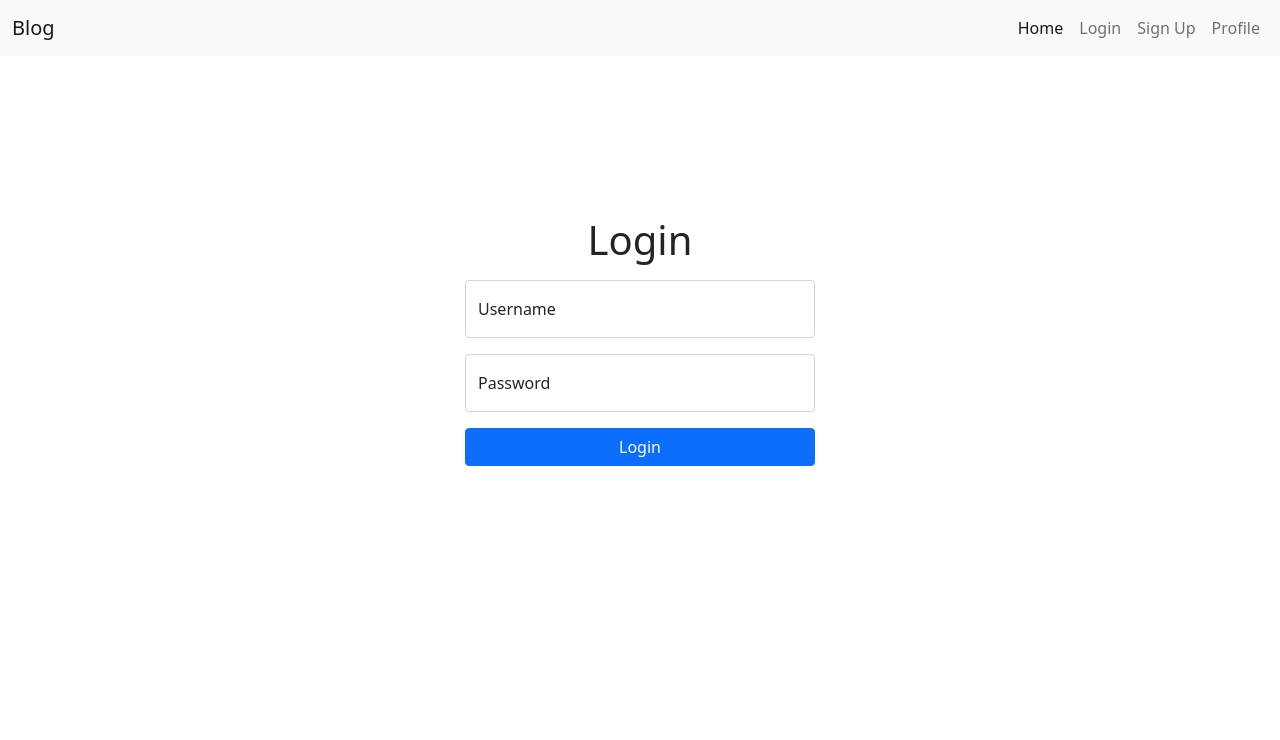
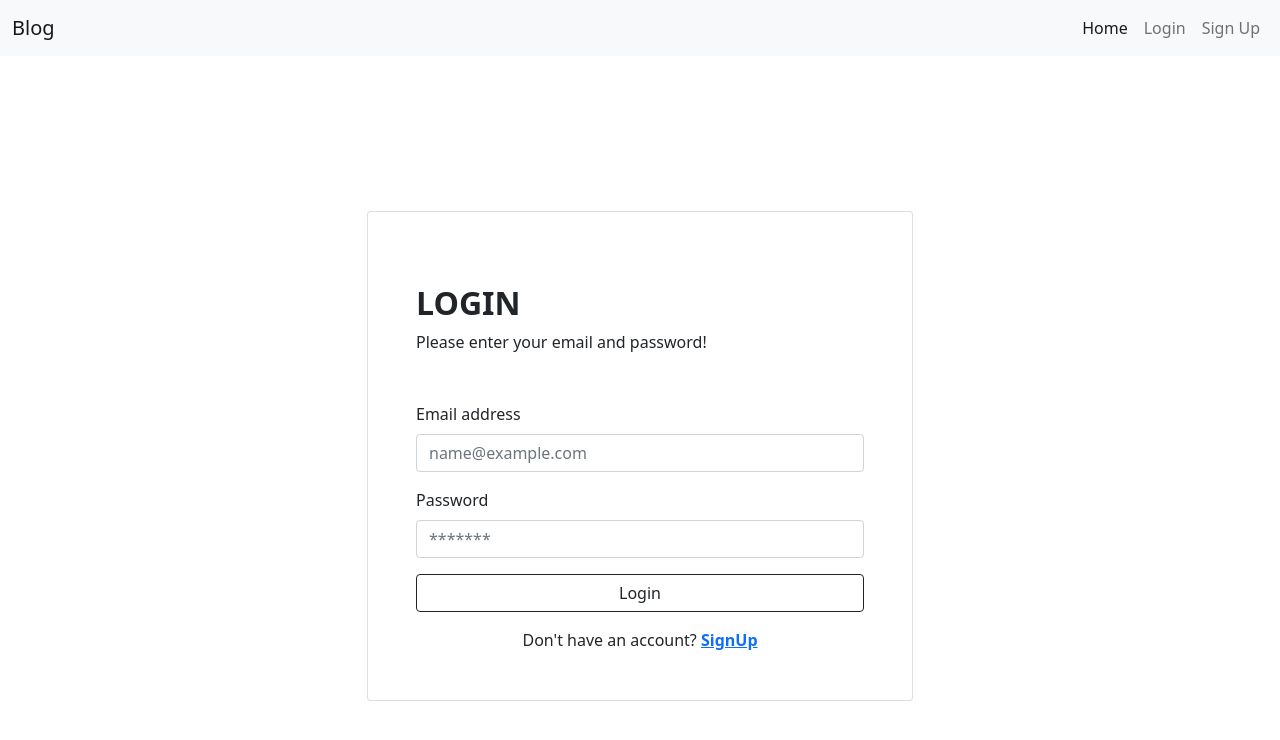
Before and after one commit to Abrar-Reza/Blog-Frontend, a Vue app: page /login in a window 1280 px wide. Shown: the top 740 px of the page. Built offline with nearby package versions, Linux system fonts and the light colour scheme.

Commit message:
login and signup

```diff
--- a/src/App.vue
+++ b/src/App.vue
@@ -1,5 +1,10 @@
 <script setup>
   import { RouterView, RouterLink } from 'vue-router'
+  import { useAuthStore } from "@/stores/auth"
+  import { storeToRefs } from 'pinia';
+
+  const { isAuthenticated } = storeToRefs(useAuthStore())
+
 </script>
 
 <template>
@@ -15,19 +20,20 @@
           <li class="nav-item">
             <RouterLink class="nav-link active" aria-current="page" to="/">Home</RouterLink>
           </li>
-          <li class="nav-item">
+          <li v-if="!isAuthenticated" class="nav-item">
             <RouterLink class="nav-link" to="/login">Login</RouterLink>
           </li>
-          <li class="nav-item">
+          <li v-if="!isAuthenticated" class="nav-item">
             <RouterLink class="nav-link" to="/signup">Sign Up</RouterLink>
           </li>
-          <li class="nav-item">
+          <li v-if="isAuthenticated" class="nav-item">
             <RouterLink class="nav-link" to="/profile">Profile</RouterLink>
           </li>
         </ul>
       </div>
     </div>
   </nav>
+
   <RouterView />
 
 </template>
--- a/src/views/Login.vue
+++ b/src/views/Login.vue
@@ -1,11 +1,11 @@
 <script setup>
-    import {useRouter} from 'vue-router'
-    import {ref} from 'vue'
+    import { useRouter, RouterLink } from 'vue-router'
+    import { ref } from 'vue'
     import axios from 'axios'
-    import {useAuthStore} from "@/stores/auth"
+    import { useAuthStore } from "@/stores/auth"
 
     const authStore = useAuthStore();
-    const {setToken} = authStore
+    const { setToken } = authStore
 
     const router = useRouter()
     const identifier = ref('')
@@ -21,10 +21,11 @@
                 setToken(token)
                 console.log('User profile', response.data.user);
                 console.log('User token', token);
-                router.push('profile')
+                router.push('/profile')
             })
             .catch(error => {
-                console.log(error)
+                console.log(error.response.data.error.message)
+                alert("Invaild email or password")
             })
         }
     }
@@ -32,26 +33,39 @@
 </script>
 
 <template>
-    <div class="login mx-3">
 
-        <h1 class="text-center mb-3" style="margin-top: 20vh">Login</h1>
+    <div class="vh-100 d-flex justify-content-center align-items-center">
+        <div class="container">
+            <div class="row d-flex justify-content-center">
+                <div class="col-12 col-md-8 col-lg-6">
+                    <div class="card bg-white">
+                        <div @submit.prevent="Login" class="card-body p-5">
+                            <form class="mb-3 mt-md-4">
+                                <h2 class="fw-bold mb-2 text-uppercase ">Login</h2>
+                                <p class=" mb-5">Please enter your email and password!</p>
+                                <div class="mb-3">
+                                    <label for="email" class="form-label ">Email address</label>
+                                    <input v-model="identifier" type="email" class="form-control" id="email" placeholder="name@example.com" required>
+                                </div>
+                                <div class="mb-3">
+                                    <label for="password" class="form-label ">Password</label>
+                                    <input v-model="password" type="password" class="form-control" id="password" placeholder="*******" required>
+                                </div>
+                                <div class="d-grid">
+                                    <button class="btn btn-outline-dark" type="submit">Login</button>
+                                </div>
+                            </form>
+                            <div>
+                                <p class="mb-0  text-center">Don't have an account?
+                                    <RouterLink to="/signup" class="text-primary fw-bold">SignUp</RouterLink>
+                                </p>
+                            </div>
 
-        <form @submit.prevent="Login">
-            <div class="mx-auto" style="max-width: 350px;">
-                <div class="form-floating mb-3">
-                    <input type="username" name="username" class="form-control" id="floatingInput" placeholder="Username" v-model="identifier" required>
-                    <label for="floatingInput">Username</label>
-                </div>
-                <div class="form-floating">
-                    <input type="password" name="password" class="form-control" id="floatingPassword" placeholder="Password" v-model="password" required>
-                    <label for="floatingPassword">Password</label>
-                </div>
-
-                <div class="d-grid gap-2 mt-3">
-                    <button class="btn btn-primary" type="submit">Login</button>
+                        </div>
+                    </div>
                 </div>
             </div>
-        </form>
+        </div>
+    </div>
 
-    </div>
 </template>
--- a/src/views/SignUp.vue
+++ b/src/views/SignUp.vue
@@ -1,6 +1,72 @@
+<script setup>
+    import { useRouter, RouterLink } from 'vue-router'
+    import { ref } from 'vue'
+    import axios from 'axios'
+
+    const router = useRouter()
+    const username = ref('')
+    const email = ref('')
+    const password = ref('')
+    function SignUp() {
+        if (username.value && email.value && password.value) {
+            axios.post('auth/local/register', {
+                username: username.value,
+                email: email.value,
+                password: password.value
+            })
+            .then(response => {
+                const token = response.data.jwt
+                console.log('User profile', response.data.user);
+                console.log('User token', token);
+                router.push('/login')
+            })
+            .catch(error => {
+                console.log(error.response.data.error.message)
+                alert(error.response.data.error.message)
+            })
+        }
+    }
+
+</script>
+
 <template>
-    <div class="sign-up mx-3">
-        <h1 class="text-center mb-3" style="margin-top: 20vh">Sign Up</h1>
 
+    <div class="vh-100 d-flex justify-content-center align-items-center">
+        <div class="container">
+            <div class="row d-flex justify-content-center">
+                <div class="col-12 col-md-8 col-lg-6">
+                    <div class="card bg-white">
+                        <div @submit.prevent="SignUp" class="card-body p-5">
+                            <form class="mb-3 mt-md-4">
+                                <h2 class="fw-bold mb-2 text-uppercase ">Sign Up</h2>
+                                <p class=" mb-5">Please enter a username, email, and password!</p>
+                                <div class="mb-3">
+                                    <label for="username" class="form-label ">Username</label>
+                                    <input v-model="username" type="username" class="form-control" id="username" placeholder="name" required>
+                                </div>
+                                <div class="mb-3">
+                                    <label for="email" class="form-label ">Email address</label>
+                                    <input v-model="email" type="email" class="form-control" id="email" placeholder="name@example.com" required>
+                                </div>
+                                <div class="mb-3">
+                                    <label for="password" class="form-label ">Password</label>
+                                    <input v-model="password" type="password" class="form-control" id="password" placeholder="*******" required>
+                                </div>
+                                <div class="d-grid">
+                                    <button class="btn btn-outline-dark" type="submit">Sign Up</button>
+                                </div>
+                            </form>
+                            <div>
+                                <p class="mb-0  text-center">Don't have an account?
+                                    <RouterLink to="/login" class="text-primary fw-bold">Login</RouterLink>
+                                </p>
+                            </div>
+
+                        </div>
+                    </div>
+                </div>
+            </div>
+        </div>
     </div>
+
 </template>
```
